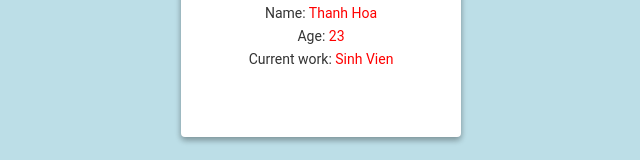
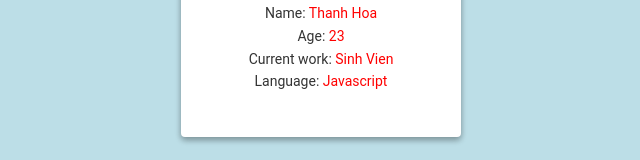
Before and after one commit to trieubnph30143/demo-githup, a plain HTML site: page index.html in a window 1280 px wide. Shown: the part 483-643 px from the top of the page, without its empty margins (319-959 px from the left). Drawn offline with Linux system fonts and the light colour scheme.

Commit message:
pushLanguage

```diff
--- a/index.html
+++ b/index.html
@@ -34,6 +34,7 @@
             <p>
                 Current work:<span>  Sinh Vien</span>
             </p>
+            <p>Language: <span>Javascript</span></p>
 
         </div>
 
```
